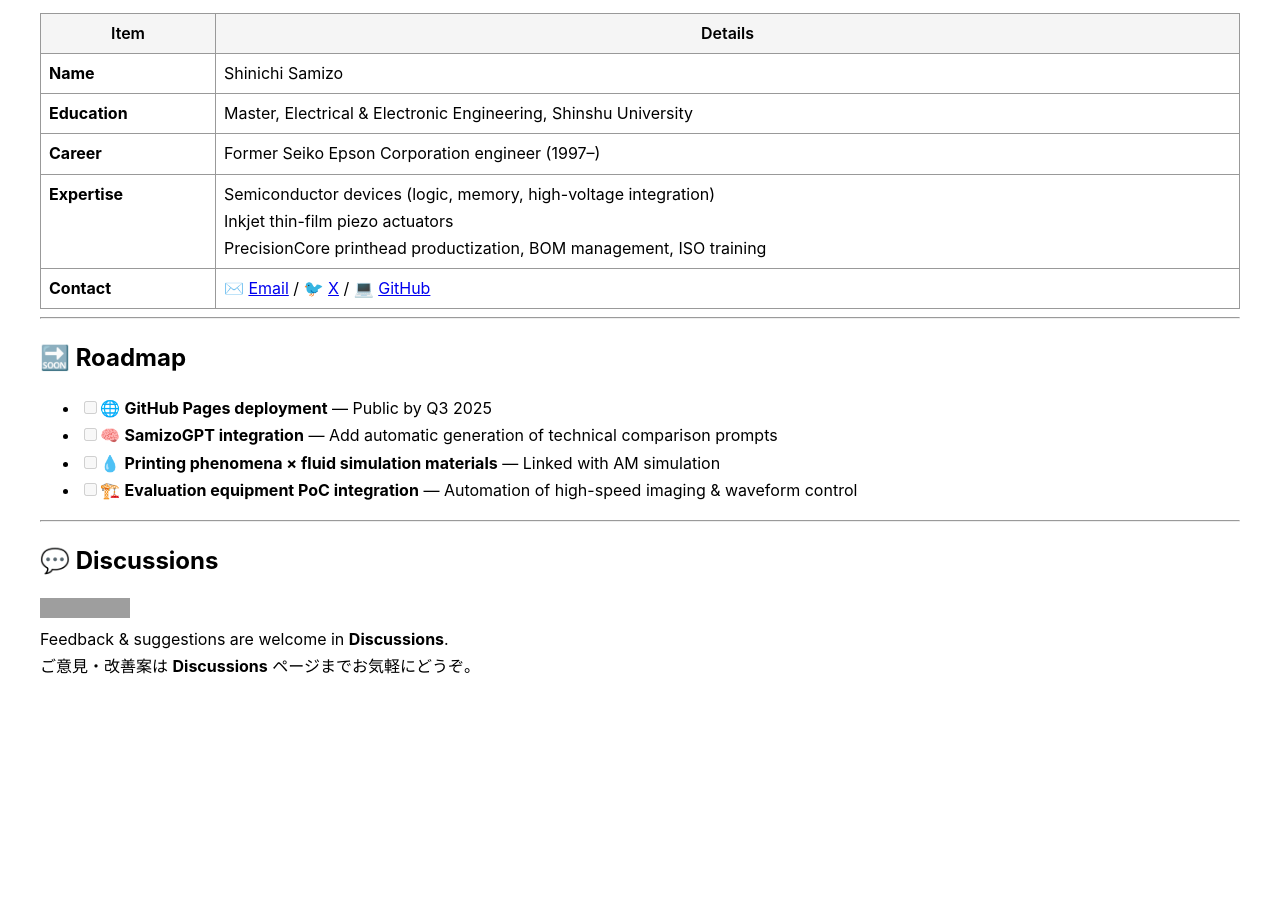
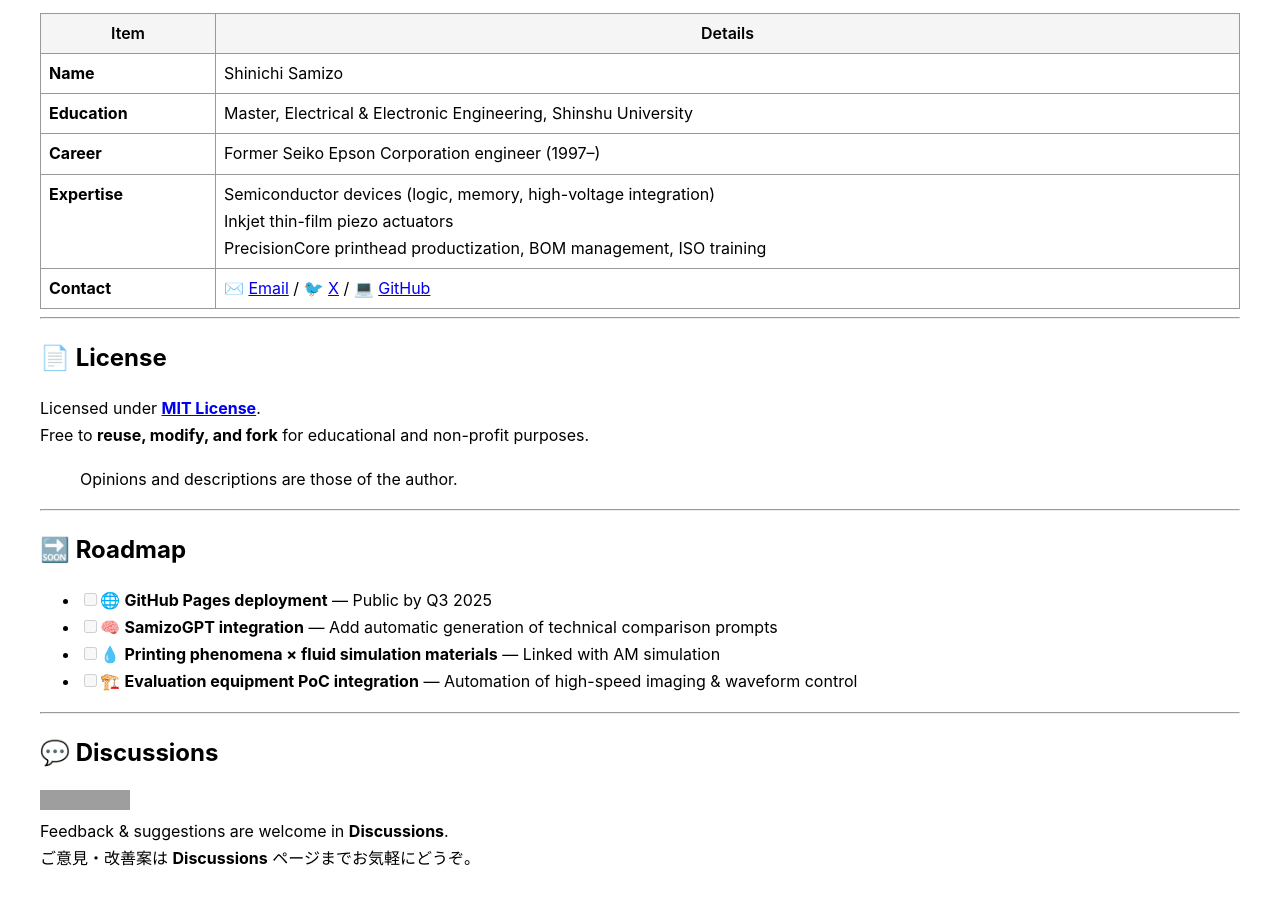
Before and after one commit to Samizo-AITL/Inkjet, a Jekyll site: the page built from en/index.md, in a window 1280 px wide and 900 px high, scrolled down 3060 px. Built offline with Jekyll 4.4.1, drawn with Linux system fonts in a browser that asks for light colours; our own code applies the rules of GitHub Pages for plain Markdown files; before the commit the page ends 3769 px from its top, so only the background shows below that; grey boxes are pictures that could not be loaded.

Commit message:
Update index.md

```diff
--- a/en/index.md
+++ b/en/index.md
@@ -129,6 +129,15 @@ Inkjet/
 
 ---
 
+## 📄 **License**
+
+Licensed under **[MIT License](https://opensource.org/licenses/MIT)**.
+Free to **reuse, modify, and fork** for educational and non-profit purposes.
+
+> Opinions and descriptions are those of the author.
+
+---
+
 ## 🔜 **Roadmap**
 
 - [ ] 🌐 **GitHub Pages deployment** — Public by Q3 2025
```
